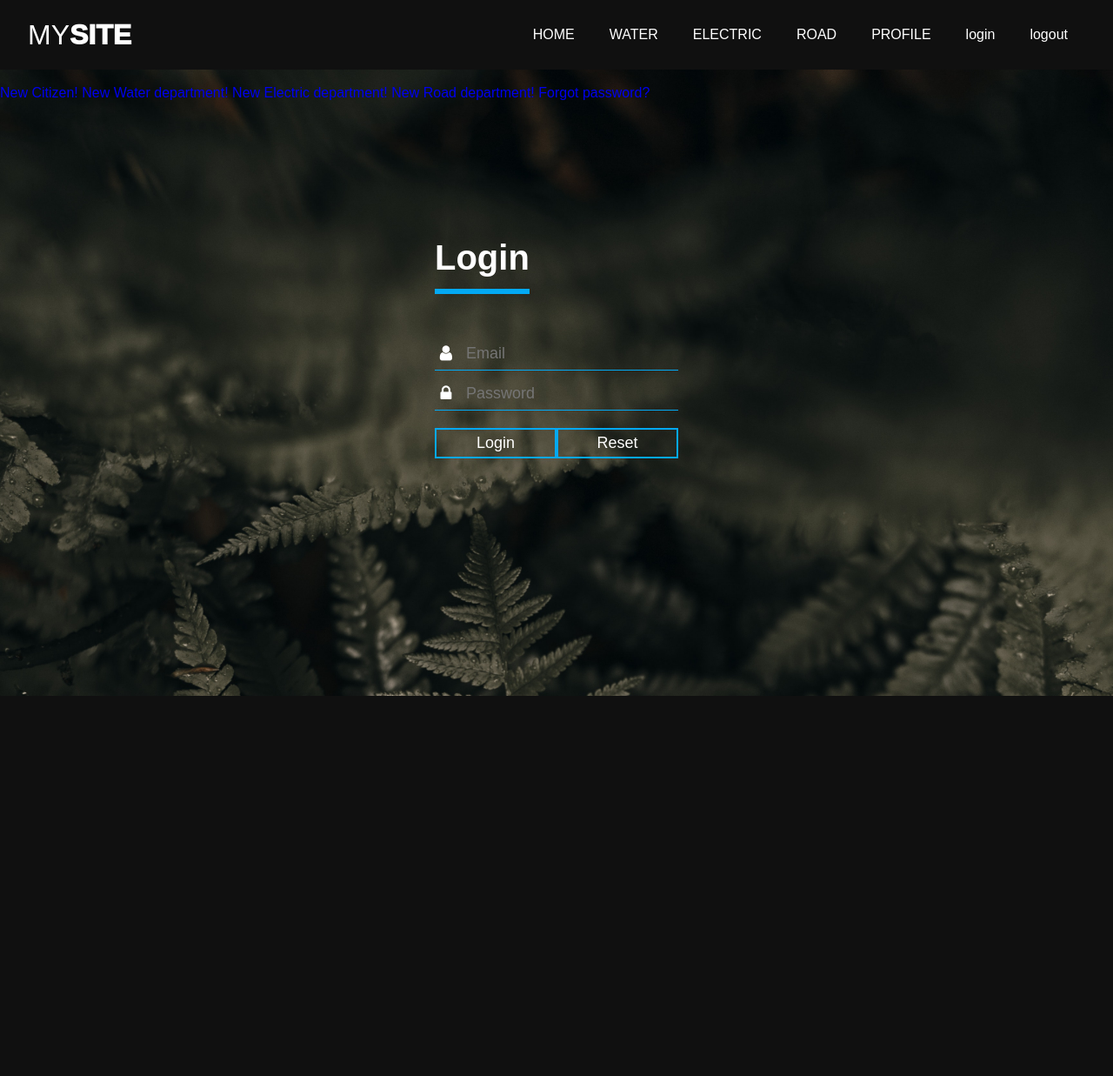
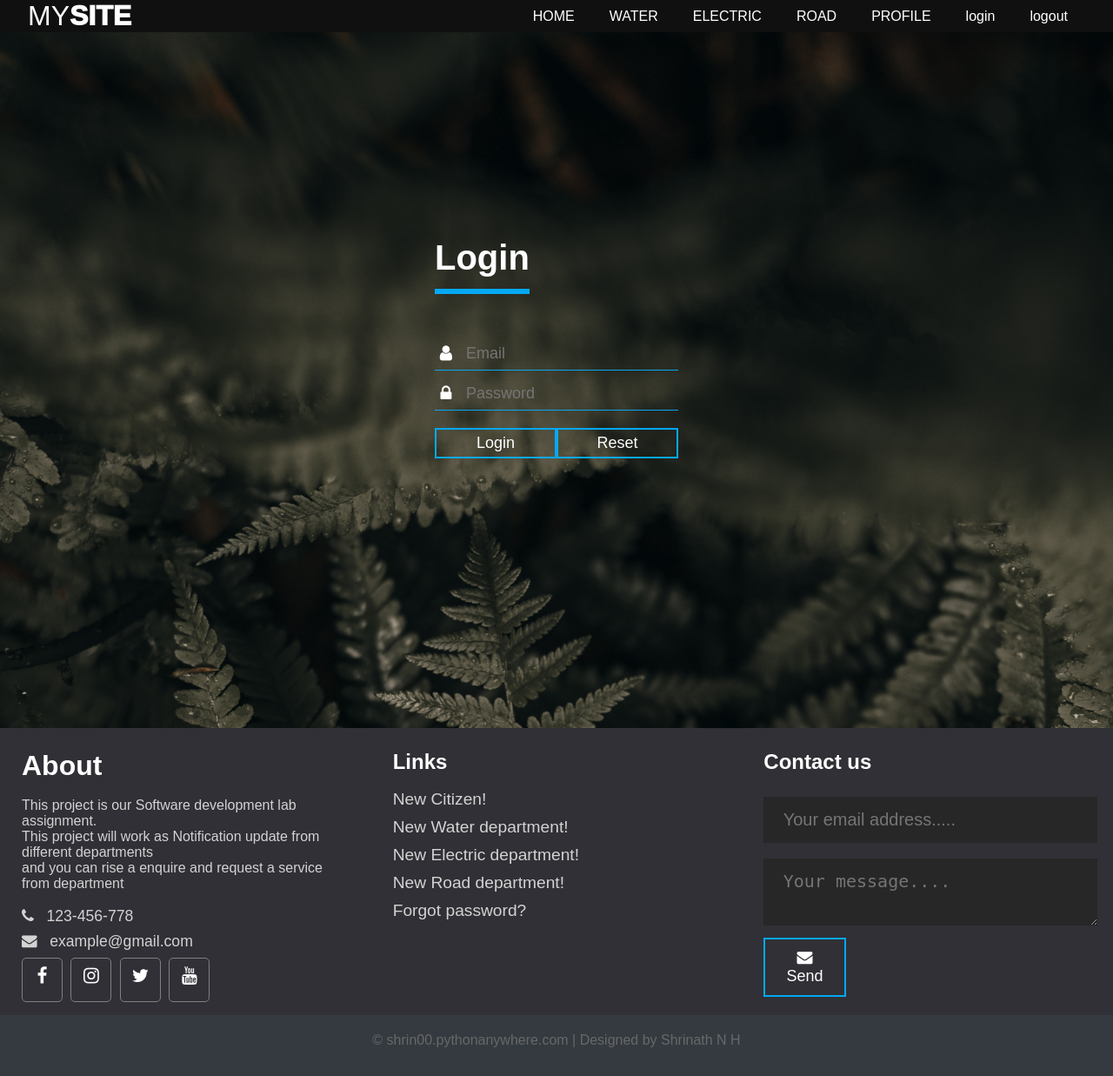
Before and after one commit to shrin00/SDclassicproject, a Django app: page / in a window 1280 px wide. Shown: the whole page at 87% size. Before the commit the page ends 800 px from the top, so only its background shows below. Run offline with Django 3.2, Linux system fonts and the light colour scheme; some libraries are stand-ins or nearby versions.

Commit message:
added footer and designed it

```diff
--- /dev/null
+++ b/static/css/base.css
@@ -0,0 +1,153 @@
+@import "https://maxcdn.bootstrapcdn.com/font-awesome/4.6.3/css/font-awesome.min.css";
+*{
+    margin: 0;
+    padding: 0;
+    list-style: none;
+    text-decoration: none;
+}
+html, body{
+    height: 100%;
+    display: flex;
+    flex-direction: column;
+}
+header{
+    width: 100%;
+    height: 80px;
+    background-color: #101010;
+    display: block;
+}
+
+.inner_header{
+    width: 95%;
+    height: 100%;
+    display: block;
+    margin: 0 auto;
+}
+.logo_container{
+    height: 100%;
+    display: table;
+    float: left;
+}
+.logo_container h1{
+    color:white;
+    height: 100%;
+    display: table-cell;
+    vertical-align: middle;
+    font-family: ;
+    font-size:32px;
+    font-weight:100;
+}
+.logo_container h1 span{
+    font-weight:1000;
+}
+.navigation{
+    float: right;
+    height: 100%;
+}
+.navigation a{
+    height: 100%;
+    display: table;
+    float: left;
+    padding: 0px 20px;
+}
+.navigation a li{
+    display: table-cell;
+    vertical-align: middle;
+    height: 100%;
+    color: white;
+    font-family:;
+    font-size: 16px;
+}
+
+.footer{
+    background: #303036;
+    color: #d3d3d3;
+    height: 400px;
+    position: relative;
+}
+
+.footer .footer-content{
+    height: 350px;
+    display: flex;
+}
+
+.footer .footer-content .footer-section{
+    flex: 1;
+    padding: 25px;
+}
+.footer .footer-content h1,
+.footer .footer-content h2{
+    color: white;
+}
+.footer .footer-content .about .contact span{
+    display: block;
+    font-size: 1.1em;
+    margin-bottom: 8px;
+
+}
+.footer .footer-content .about .socials a{
+    color: white;
+    border: 1px solid gray;
+    width: 45px;
+    height: 41px;
+    padding-top:  8px;
+    margin-right: 5px;
+    text-align: center;
+    display: inline-block;
+    font-size: 1.3em;
+    border-radius: 5px;
+    transition: all .3s;
+}
+
+footer .footer-content .about .socials a:hover{
+    border: 1px solid white;
+    color: #00FFFF;
+    transition: all .3s;
+}
+
+footer .footer-content .links ul a{
+    color: #d3d3d3;
+    display: block;
+    margin-bottom: 10px;
+    font-size: 1.2em;
+    transition: all .3s;
+}
+footer .footer-content .links ul a:hover{
+    color: white;
+    margin-left: 15px;
+    transition: all .3s;
+}
+footer .footer-content .contact .contact-input{
+    background: #272727;
+    width: 90%;
+    color: #bebdbd;
+    margin-bottom: 10px;
+    line-height: 1.5rem;
+    padding:  .9rem 1.4rem;
+    border: none;
+}
+footer .footer-content .contact .contact-input:focus{
+    background: #1a1a1a;
+}
+
+footer .footer-content .contact .btn{
+    margin-top: 0px;
+    padding: .7rem 1.3rem;
+    line-height: 1.3rem;
+    transition: all .3s;
+}
+footer .footer-content .contact .btn:hover{
+    background: #03A9F4;
+    transition: all .5s;
+}
+.footer .footer-bottom{
+    background: #343a40;
+    color: #686868;
+    height: 50px;
+    width: 100%;
+    text-align: center;
+    position: absolute;
+    bottom: 0px;
+    left: 0px;
+    padding-top: 20px;
+}
--- a/templates/base.html
+++ b/templates/base.html
@@ -5,61 +5,6 @@
     <meta charset="UTF-8">
     <title>All in one platform</title>
     <style>
-        *{
-         margin: 0;
-         padding: 0;
-         list-style: none;
-         text-decoration: none;
-        }
-
-        header{
-            width: 100%;
-            height: 80px;
-            background-color: #101010;
-            display: block;
-        }
-
-        .inner_header{
-            width: 95%;
-            height: 100%;
-            display: block;
-            margin: 0 auto;
-        }
-        .logo_container{
-            height: 100%;
-            display: table;
-            float: left;
-        }
-        .logo_container h1{
-            color:white;
-            height: 100%;
-            display: table-cell;
-            vertical-align: middle;
-            font-family: ;
-            font-size:32px;
-            font-weight:100;
-        }
-        .logo_container h1 span{
-            font-weight:1000;
-        }
-        .navigation{
-            float: right;
-            height: 100%;
-        }
-        .navigation a{
-            height: 100%;
-            display: table;
-            float: left;
-            padding: 0px 20px;
-        }
-        .navigation a li{
-            display: table-cell;
-            vertical-align: middle;
-            height: 100%;
-            color: white;
-            font-family:;
-            font-size: 16px;
-        }
 <!--        a{-->
 <!--            background-color: #87CEEB;-->
 <!--            color:#000000;-->
@@ -74,6 +19,7 @@
 <!--        }-->
 
     </style>
+    <link rel="stylesheet" type="text/css" href="{% static 'css/base.css' %}">
     {% block customcss %}
     {% endblock %}
 </head>
@@ -96,10 +42,55 @@
         </ul>
     </div>
 </header>
-<div>
-    {% block content %}
-
-    {% endblock %}
+<div  style="min-height: 100%;">
+{% block content %}
+{% endblock %}
 </div>
+<!-- footer -->
+<footer>
+    <div class="footer">
+        <div class="footer-content">
+            <div class="footer-section about">
+                <h1 class="logo-text">About</h1><br>
+                <p>
+                    This project is our Software development lab assignment. <br>
+                    This project will work as Notification update from different departments<br>
+                    and you can rise a enquire and request a service from department
+                </p><br>
+                <div class="contact">
+                    <span><i  class="fa fa-phone"></i> &nbsp; 123-456-778</span>
+                    <span><i  class="fa fa-envelope"></i> &nbsp; example@gmail.com</span>
+                </div>
+                <div class="socials">
+                    <a href="#"><i class="fa fa-facebook"></i></a>
+                    <a href="#"><i class="fa fa-instagram"></i></a>
+                    <a href="#"><i class="fa fa-twitter"></i></a>
+                    <a href="#"><i class="fa fa-youtube"></i></a>
+                </div>
+            </div>
+            <div class="footer-section links">
+                <h2>Links</h2><br>
+                <ul>
+                    <a href="/userdetails/register/"><li>New Citizen!</li></a>
+                    <a href="/userdetails/water_dep/"><li>New Water department!</li></a>
+                    <a href="/userdetails/electric_dept/"><li>New Electric department!</li></a>
+                    <a href="/userdetails/road_dept/"><li>New Road department!</li></a>
+                    <a href="/userdetails/passwordreset/"><li>Forgot password?</li></a>
+                </ul>
+            </div>
+            <div class="footer-section contact">
+                <h2>Contact us</h2><br>
+                <form action="" method="POST">{% csrf_token %}
+                    <input type="email" name="email" class="textbox contact-input" placeholder="Your email address.....">
+                    <textarea name="message" class="textbox contact-input" placeholder="Your message...."></textarea>
+                    <button type="submit" class="btn" style="width: 25%;"><i class="fa fa-envelope"></i>Send</button>
+                </form>
+            </div>
+        </div>
+        <div class="footer-bottom">
+            &copy; shrin00.pythonanywhere.com | Designed by Shrinath N H
+        </div>
+    </div>
+</footer>
 </body>
 </html>
--- a/templates/userdetails/login.html
+++ b/templates/userdetails/login.html
@@ -17,12 +17,6 @@
                 </div>
                 <input class="btn" type="submit" value="Login"><input class="btn" type="reset" value="Reset">
         </div><br>
-        <a href="/userdetails/register/">New Citizen!</a>
-        <a href="/userdetails/water_dep/">New Water department!</a>
-        <a href="/userdetails/electric_dept/">New Electric department!</a>
-        <a href="/userdetails/road_dept/">New Road department!</a>
-        <a href="/userdetails/passwordreset/">Forgot password?</a>
-
 </form>
 {% if invalid %}
 {% if user %}
```
Also changed, not shown: templates/userdetails/passwordrest.html (+16 -12 lines), templates/userdetails/register.html (+17 -1 lines), db.sqlite3, static/css/login.css (line endings or trailing spaces).
